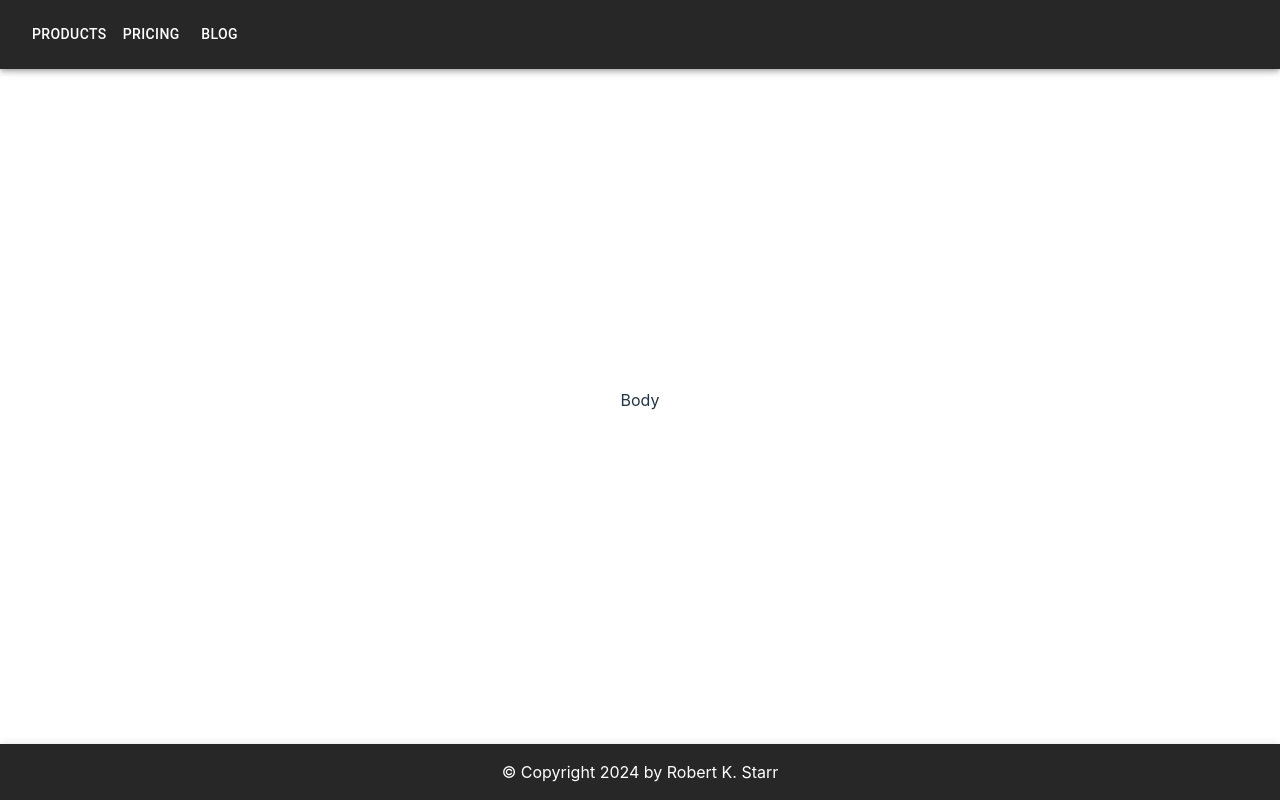
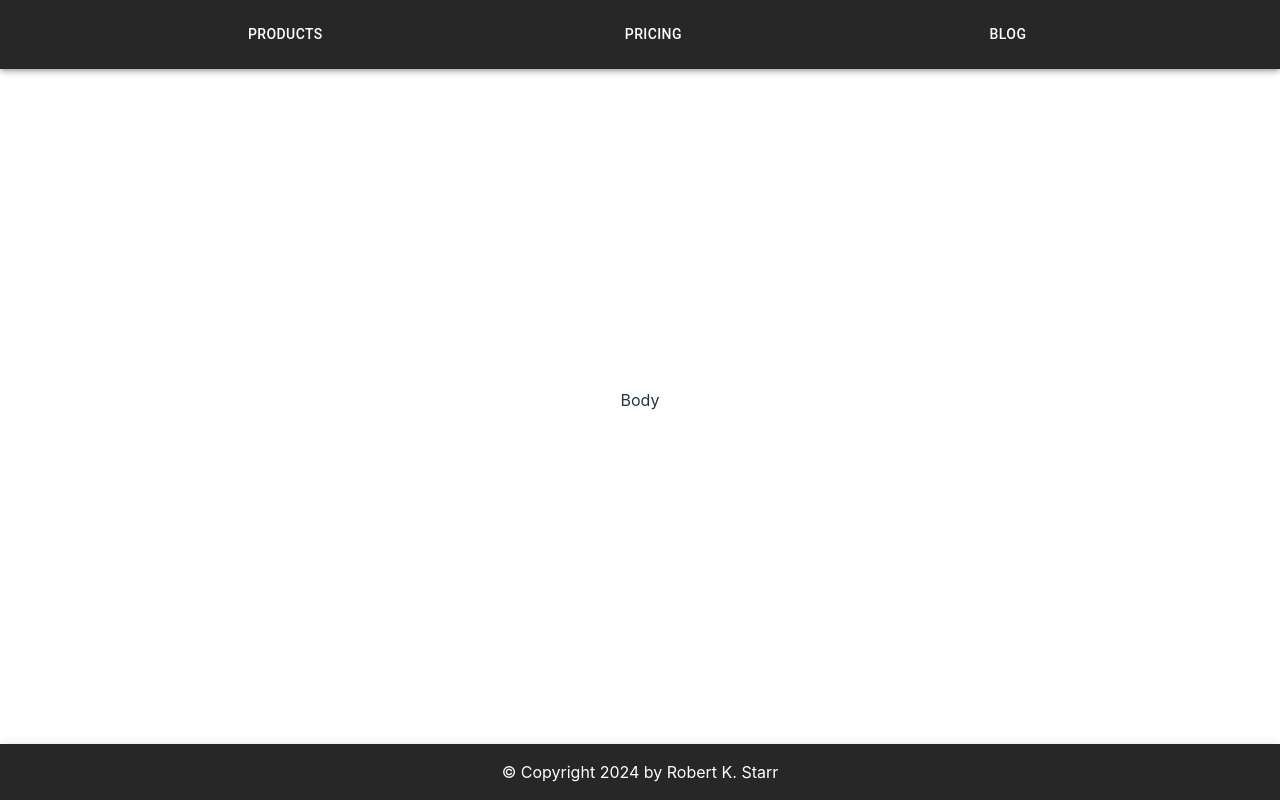
Before and after one commit to robertkstarr/writing-webpage, a React (Vite) app: page / in a window 1280 px wide. Built offline with nearby package versions, Linux system fonts and the light colour scheme.

Commit message:
Minor adjustments to design

```diff
--- a/src/Desktop/DesktopHeader.tsx
+++ b/src/Desktop/DesktopHeader.tsx
@@ -1,14 +1,21 @@
 import { AppBar, Box, Button, Toolbar } from "@mui/material";
-
-import React from "react";
 
 const pages = ["Products", "Pricing", "Blog"];
 
 const DesktopHeader = () => {
   return (
     <AppBar position="fixed">
-      <Toolbar>
-        <Box sx={{ flexGrow: 1, display: { xs: "none", md: "flex" } }}>
+      <Toolbar sx={{ justifyContent: "center" }}>
+        <Box
+          sx={{
+            flexGrow: 1,
+            display: {
+              xs: "flex",
+              justifyContent: "space-between",
+              maxWidth: "50rem",
+            },
+          }}
+        >
           {pages.map((page) => (
             <Button
               key={page}
```
